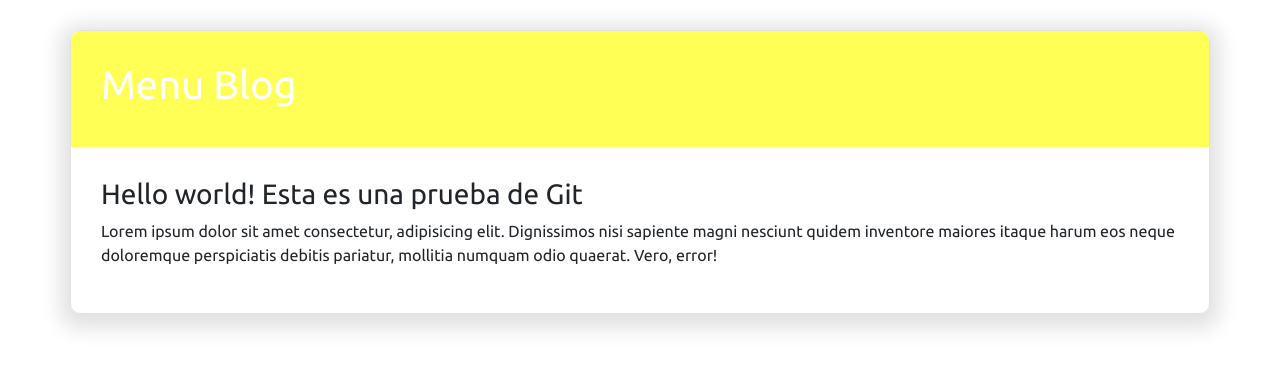
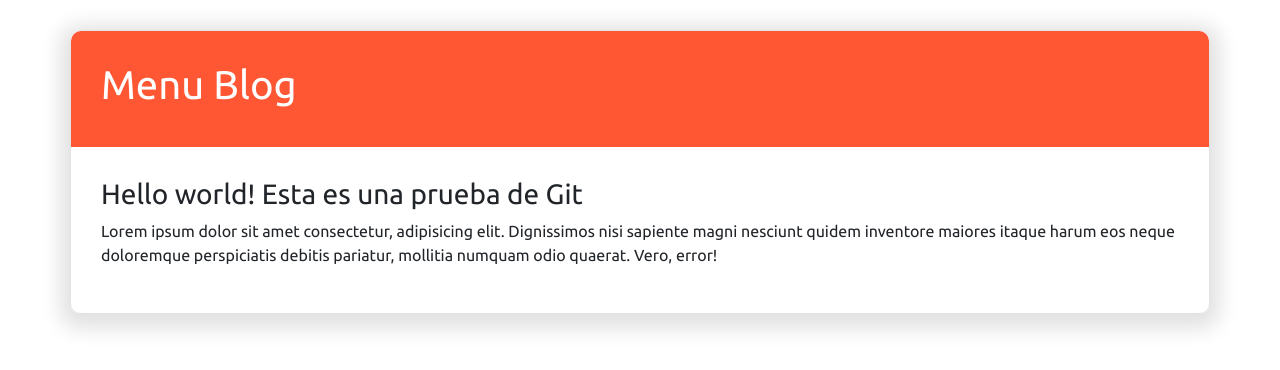
Before and after one commit to Josema-Dis/aprendiendo-git-github, a plain HTML site: page index.html in a window 1280 px wide. Drawn offline with Linux system fonts and the light colour scheme.

Commit message:
He usado el checkout y he vuelto atras con el color naranja inicial

```diff
--- a/style.scss
+++ b/style.scss
@@ -11,7 +11,7 @@
 
 .header{
     color:white;
-    background: #FF5;
+    background: #FF5733;
     padding: 30px;
     border-radius: 10px 10px 0px 0px;
 }
```
Also changed, not shown: Git.txt, style.css, 1 other file.
